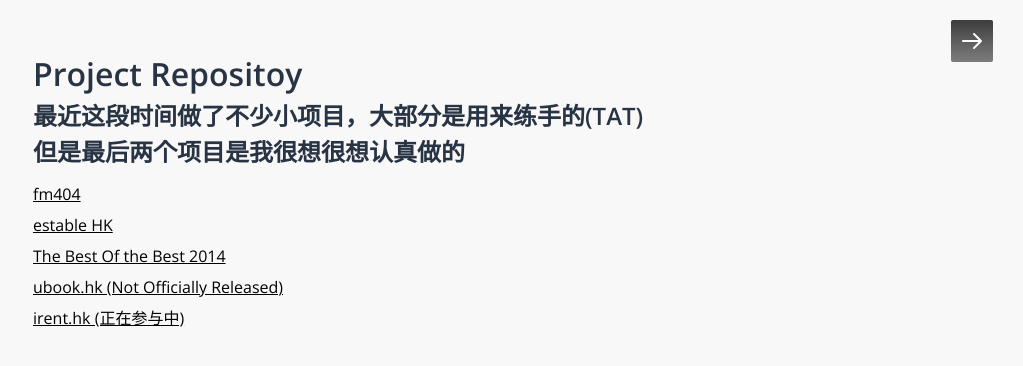
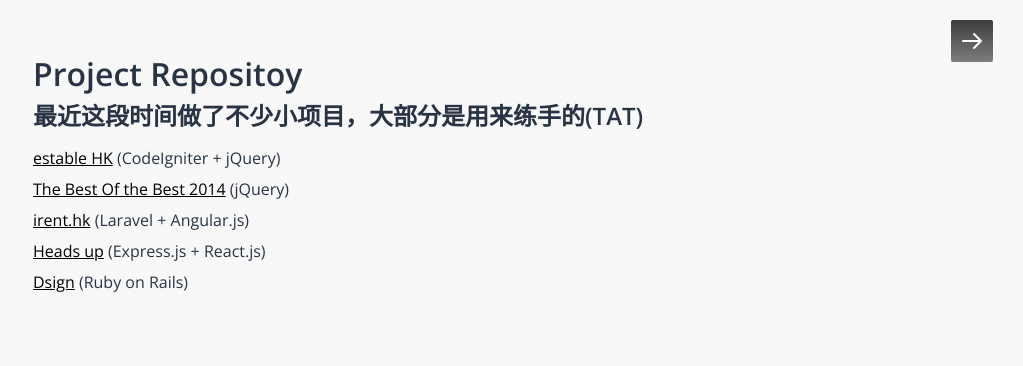
Before and after one commit to lycolin/hans-lizihan.github.io, a Jekyll site: the page built from projects.html, in a window 1280 px wide. Shown: the top 366 px of the page, without its empty margins (257-1280 px from the left). Built offline with Jekyll 4.4.1, drawn with Linux system fonts in a browser that asks for light colours; some web fonts are replaced; Markdown is read by kramdown in place of the engine named in the settings; comment, search, counter and statistics services are not loaded.

Commit message:
update project experiences

```diff
--- a/projects.html
+++ b/projects.html
@@ -3,13 +3,12 @@
 ---
 <div  class="container content">
   <h1>Project Repositoy</h1>
-  <h2>最近这段时间做了不少小项目，大部分是用来练手的(TAT)<br/>
-  但是最后两个项目是我很想很想认真做的</h2>
+  <h2>最近这段时间做了不少小项目，大部分是用来练手的(TAT)</h2>
   <ul>
-    <li><a rel="nofollow" href="http://fm404.hk">fm404</a> </li>
-    <li><a rel="nofollow" href="http://www.establo.hk">estable HK</a> </li>
-    <li><a rel="nofollow" href="http://thebestofthebestawards.com.hk">The Best Of the Best 2014</a> </li>
-    <li><a rel="nofollow" href="http://ubook.hk">ubook.hk (Not Officially Released)</a> </li>
-    <li><a rel="nofollow" href="http://irent.hk">irent.hk (正在参与中)</a></li>
+    <li><a rel="nofollow" href="http://www.establo.hk">estable HK</a> (CodeIgniter + jQuery)</li>
+    <li><a rel="nofollow" href="http://thebestofthebestawards.com.hk">The Best Of the Best 2014</a> (jQuery) </li>
+    <li><a rel="nofollow" href="http://irent.hk">irent.hk</a> (Laravel + Angular.js)</li>
+    <li><a rel="nofollow" href="http://headsup.news">Heads up</a> (Express.js + React.js)</li>
+    <li><a rel="nofollow" href="http://dsign.con">Dsign</a> (Ruby on Rails)</li>
   </ul>
 </div>
```
Also changed, not shown: 1 other file.
